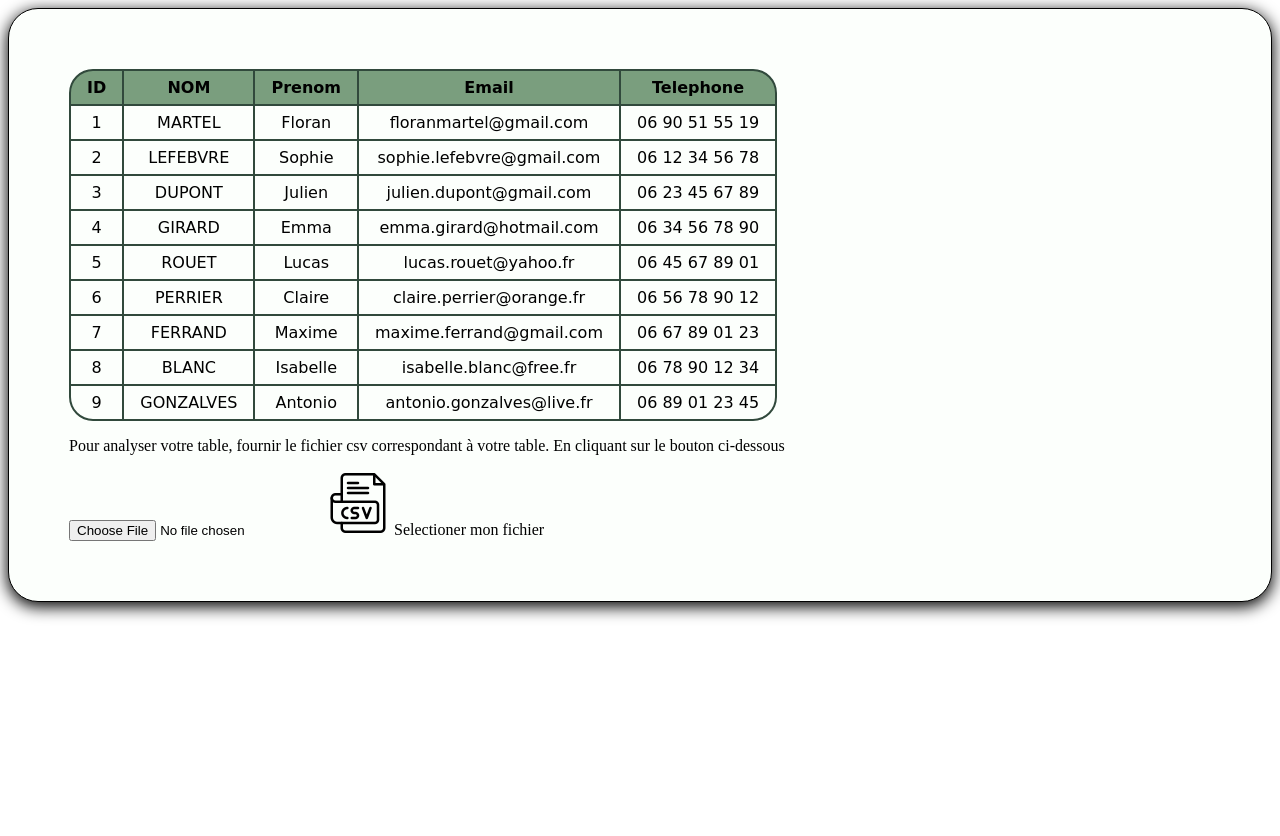
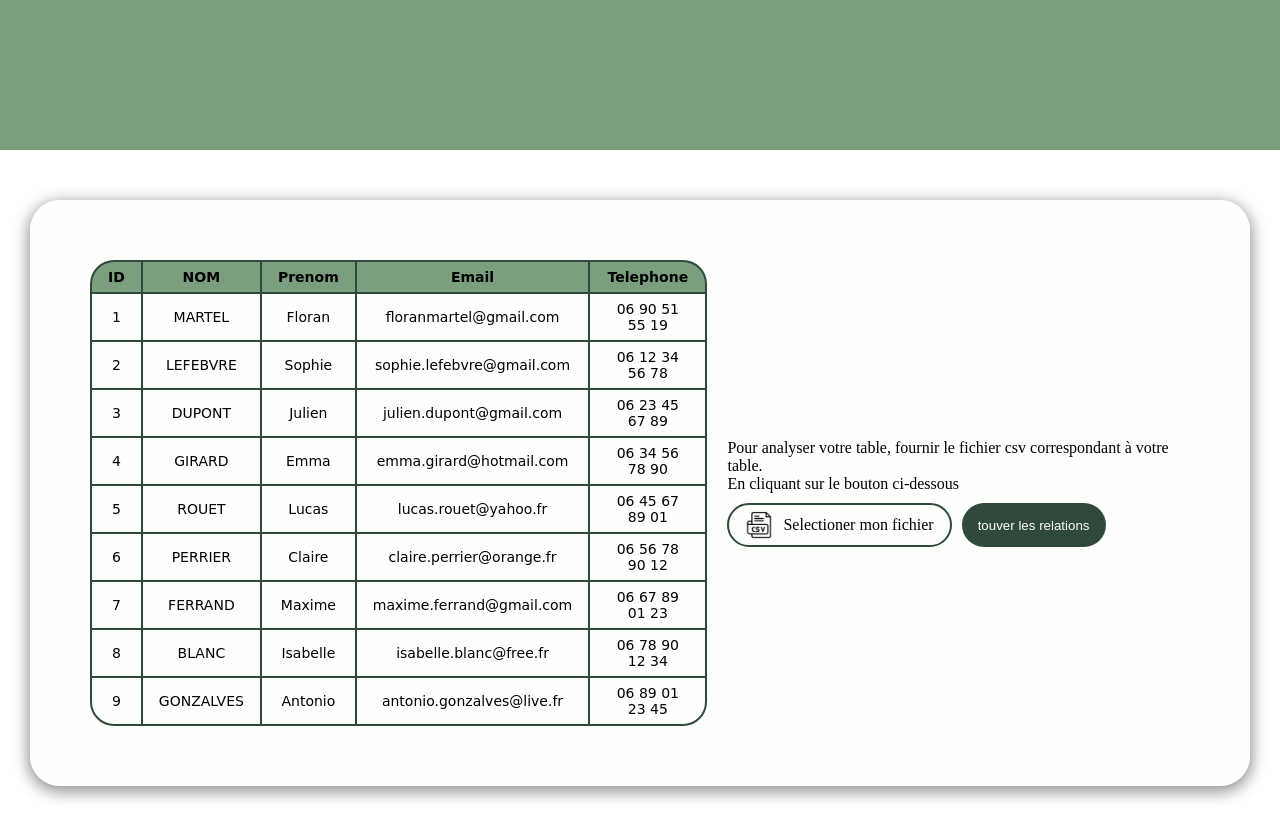
Before and after one commit to FloranMARTEL/SQLTools, a PHP site: page / in a window 1280 px wide. Before the commit the page ends 619 px from the top, so only its background shows below. Run offline with PHP 8.4, Linux system fonts and the light colour scheme.

Commit message:
styles v0.1

```diff
--- a/css/generale.css
+++ b/css/generale.css
@@ -1,7 +1,38 @@
+body{
+    margin: 0;
+}
+
+p{margin: 0;}
+
+header{
+    height: 150px;
+    background-color: var(--green);
+
+}
+
+main{
+    display: flex;
+    flex-direction: column;
+    justify-content: center;
+    align-items: center;
+    margin: 50px 30px;
+    gap: 50px;
+}
+
 .block{
     background-color: var(--white);
     border-radius: 30px;
-    box-shadow: 0px 4px 16px 1px var(--black);
+    box-shadow: 0px 4px 16px 1px rgba(0,0,0,.25);
     padding: 60px;
-    border: 1px solid black;
+    width: -webkit-fill-available;
 }
+
+button{
+    background-color: var(--greenDark);
+    border: none;
+    border-radius: 24px;
+    padding: 6px 16px;
+    cursor: pointer;
+    color: var(--white);
+
+}
--- a/css/index.css
+++ b/css/index.css
@@ -1,3 +1,14 @@
+.fichier{
+    display: flex;
+    flex-direction: row;
+    align-items: center;
+    gap: 20px;
+    position: relative;
+}
+
+
+/*tableau*/
+
 .tab-exemple{
     border-spacing : 0;
 }
@@ -7,9 +18,8 @@
     text-align: center;
     padding: 7px 16px ;
     font-family: cursive;
-    font-size: 16px;
+    font-size: 14px;
 }
-
 
 .tab-exemple > thead th{
     background-color: var(--green);
@@ -48,3 +58,76 @@
 .tab-exemple tr:last-child td{
     border-width: 1px 1px 2px 1px;
 }
+
+
+/*tableau end*/
+
+.selectfile{
+    display: flex;
+    flex-direction: row;
+    align-items: center;
+    gap: 10px;
+
+    border: 2px solid var(--greenDark);
+    border-radius: 24px;
+    padding: 6px 16px ;
+
+    cursor: pointer;
+    width: fit-content;
+}
+
+.selectfile input{
+    display: none;
+}
+.selectfile img{
+    width: 28px;
+    height: 28px;
+}
+
+/**/
+
+.generer-relation{
+    display: flex;
+    flex-direction: column;
+    gap: 10px;
+}
+
+.generer-relation > div{
+    display: flex;
+    flex-direction: row;
+    gap: 10px;
+}
+
+/**/
+.cacher{
+    position: absolute;
+    top: 0;
+    left: 0;
+    bottom: 0;
+    height: -webkit-fill-available;
+    z-index: -1;
+    transition: bottom  0.5s;
+    display: flex;
+    justify-content: center;
+    align-items: flex-end;
+}
+
+.relation-table{
+    display: flex;
+    flex-direction: row;
+    border: 2px solid var(--greenDark);
+    border-radius: 24px;
+}
+
+.relation-table > div{
+    display: flex;
+    flex-direction: column;
+    gap: 10px;
+    padding: 16px 6px;
+}
+
+.relation-table > div:not(:last-child){
+    border: 2px solid var(--greenDark);
+    border-width: 0px 2px 0px 0px;
+
+}
--- a/css/var.css
+++ b/css/var.css
@@ -7,6 +7,6 @@
 
     --greenDark : #31493C;
 
-    --Brawn : #B49082;
+    --brawn : #B49082;
 
 }
--- a/index.html
+++ b/index.html
@@ -12,9 +12,12 @@
 </head>
 
 <body>
+    <header>
+
+    </header>
 
     <main>
-        <div class="block">
+            <div class="block fichier">
                 <table class="tab-exemple">
                     <thead>
                         <tr>
@@ -91,18 +94,27 @@
                         </tr>
                     </tbody>
                 </table>
-            <div>
+                <div class="generer-relation">
                     <p>
                         Pour analyser votre table, fournir le fichier csv correspondant à votre table.
+                        <br>
                         En cliquant sur le bouton ci-dessous
                     </p>
-                <label for="csvFile">
+                    <div>
+                        <label for="csvFile" class="selectfile">
                             <input type="file" id="csvFile">
                             <img src="assets/image/csv.png" alt="iconCSV">
                             <span>Selectioner mon fichier</span>
                         </label>
+                        <button id="findrelation">touver les relations</button>
                     </div>
                 </div>
+
+                <div class="block cacher" id="block-deroulant">
+
+                </div>
+            </div>
+
     </main>
 
 
```
Also changed, not shown: mainPage.js (+44 -2 lines). Lines whose indentation alone changed are shown as unchanged.
